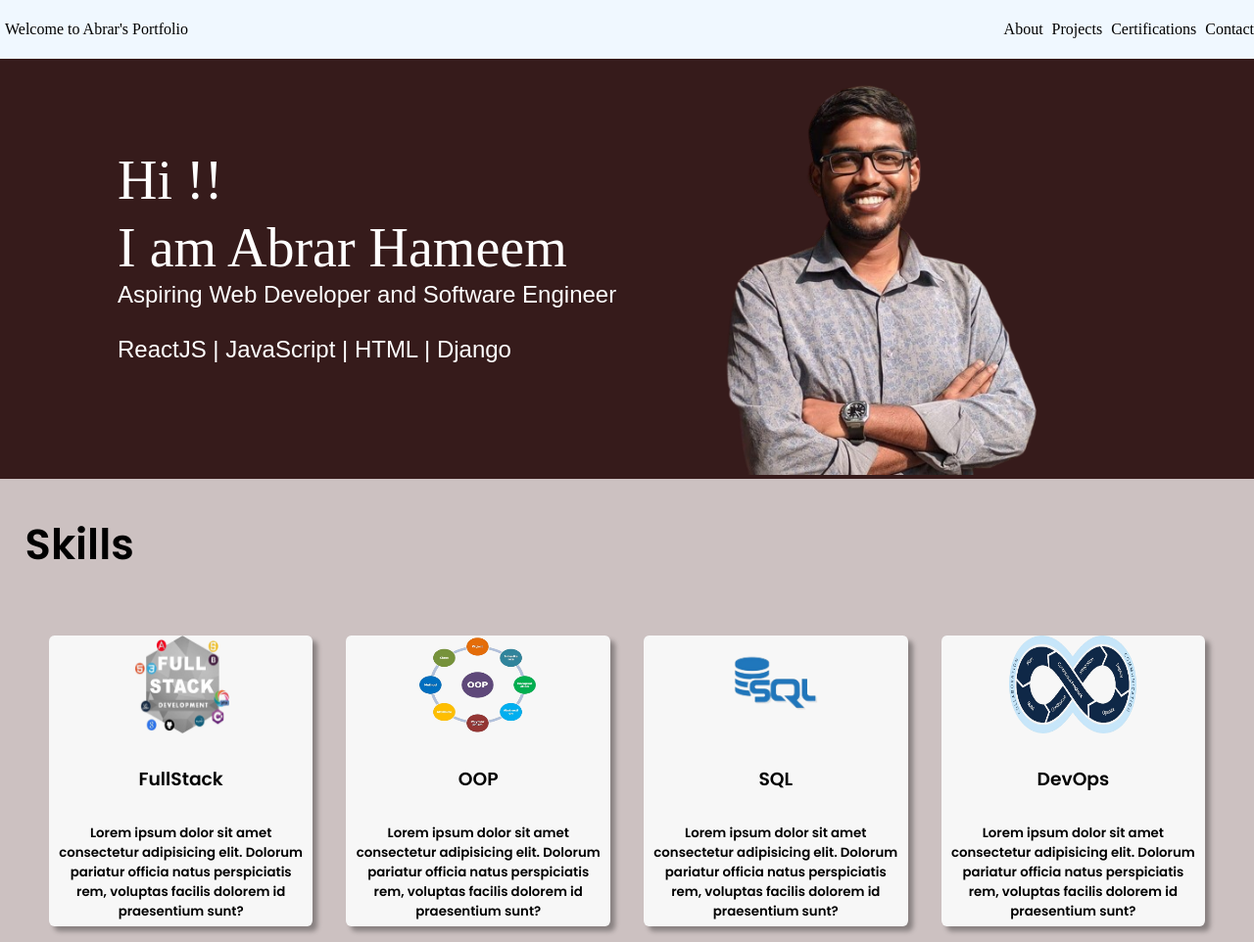
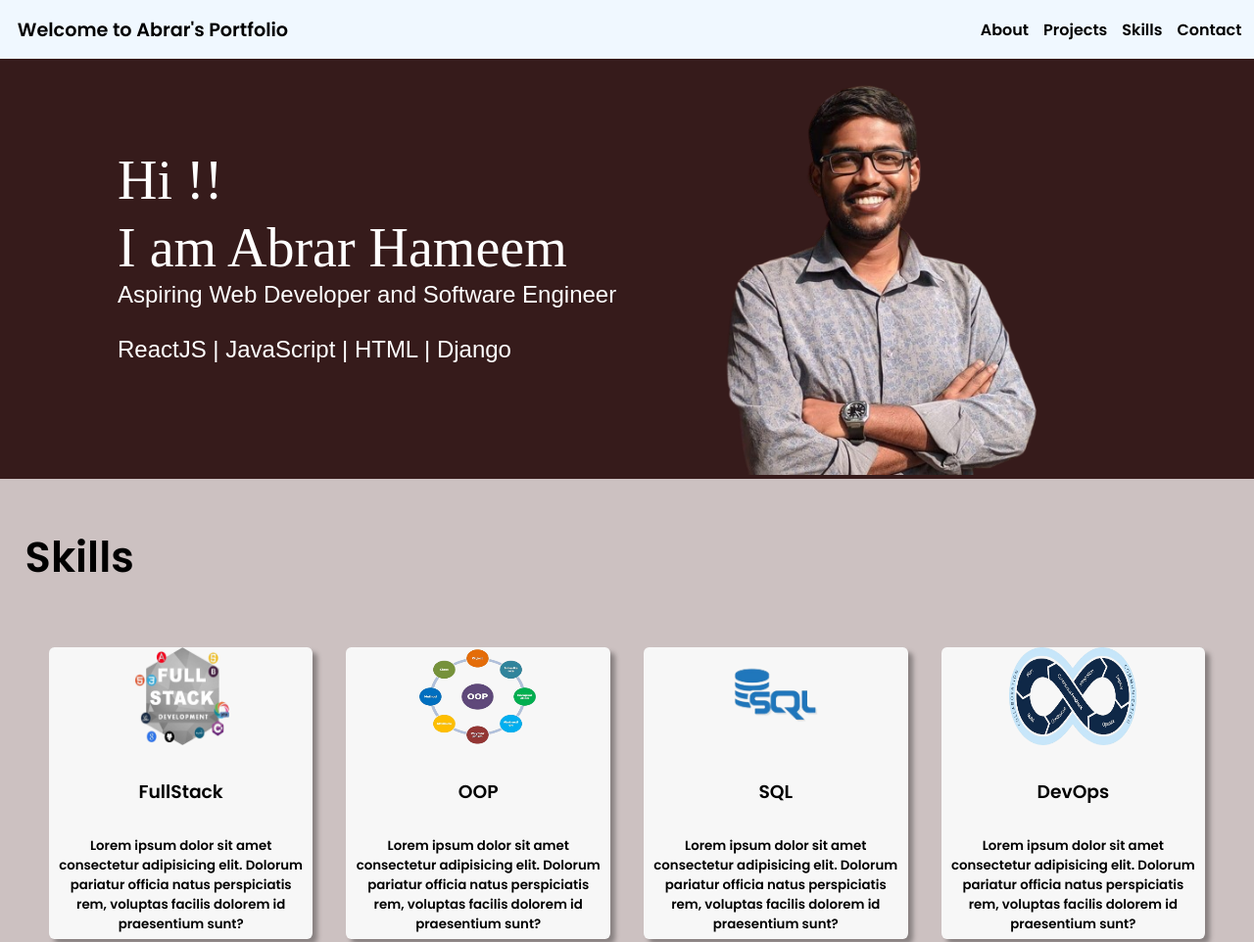
Before and after one commit to abrarCSE29/porfolio-abrar, a plain HTML site: page index.html in a window 1280 px wide. Shown: the top 962 px of the page at 98% size. Drawn offline with Linux system fonts and the light colour scheme; a web font is replaced by a local one.

Commit message:
Modify Navbar

```diff
--- a/index.html
+++ b/index.html
@@ -16,11 +16,11 @@
 
 <body>
     <div class="header">
-        <a href="">Welcome to Abrar's Portfolio</a>
-        <nav>
-            <a href="#Skills">About</a>
-            <a href="">Projects</a>
-            <a href="">Certifications</a>
+        <a href="#" class="welcome">Welcome to Abrar's Portfolio</a>
+        <nav class="links">
+            <a href="#About">About</a>
+            <a href="#Projects">Projects</a>
+            <a href="#Skills">Skills</a>
             <a href="">Contact</a>
         </nav>
     </div>
--- a/style.css
+++ b/style.css
@@ -2,13 +2,13 @@
     display: flex;
     justify-content: space-between;
     align-items: center;
-    padding: 5px;
+    padding: 5px 10px 5px 5px;
     background-color: aliceblue;
     height: 50px;
     overflow: hidden;
     position: fixed;
     top:0;
-    width: 100%;
+    width: 99.8%;
     z-index: 2;
 }
 
@@ -75,7 +75,7 @@ p {
     flex-direction: column;
     font-family: 'Poppins', sans-serif;
     background-color: rgb(204, 193, 193);
-    padding: 0% 2% 0 2%;
+    padding: 1% 2% 1% 2%;
     margin: auto;
     font-size: 1.8rem;
 
@@ -153,3 +153,19 @@ p {
     width: 50px;
     height: 50px;
 }
+
+.welcome
+{
+    font-weight: bolder;
+    font-family: "Poppins";
+    padding-left: 1%;
+    font-size: larger;
+}
+.links
+{
+    font-weight: bolder;
+    font-family: "Poppins";
+    display: flex;
+    gap : 10px;
+    padding-right:10px;
+}
```
